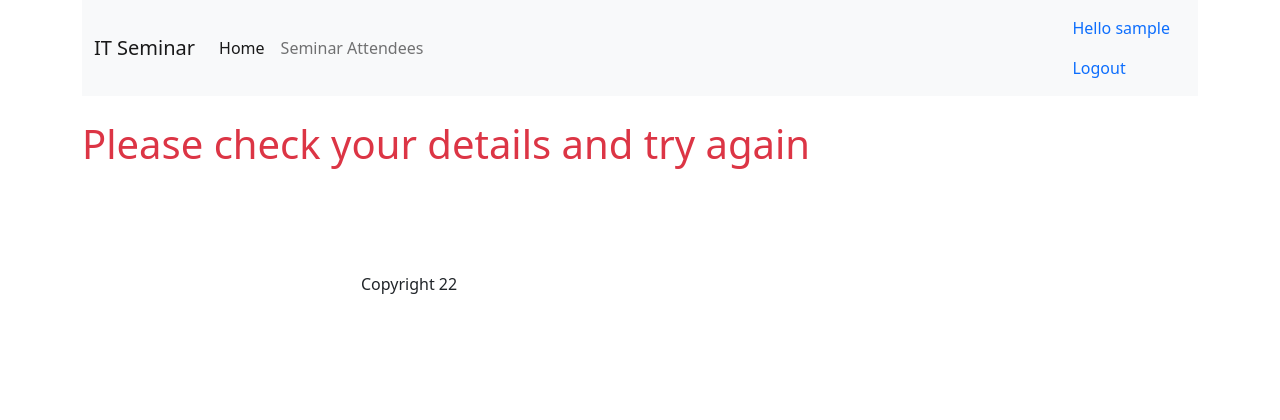
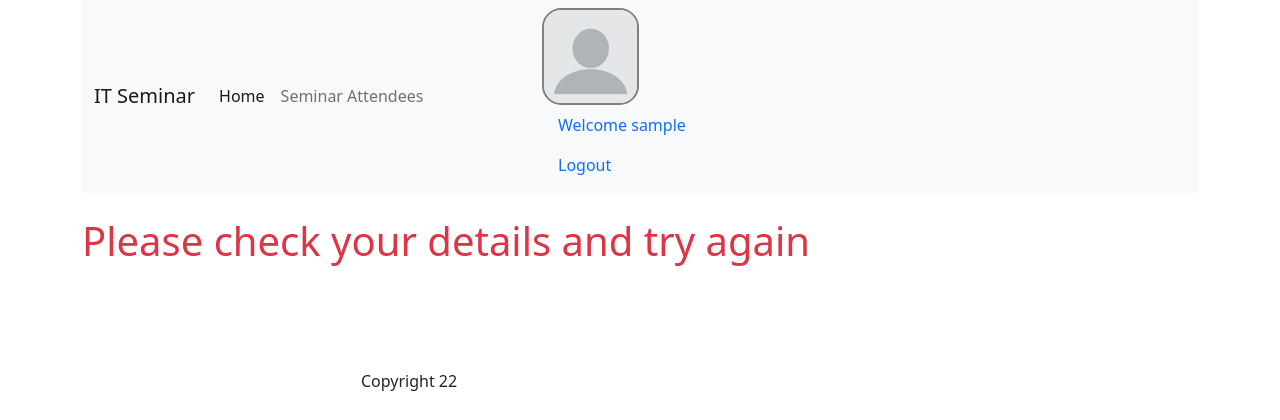
Before and after one commit to ajayidhikrullah/attend_mgt, a PHP site: page /view.php in a window 1280 px wide. Shown: the top 420 px of the page. Run offline with PHP 8.4, Linux system fonts and the light colour scheme; the visitor is signed in with stand-in values (Sample User, id 1); data that the repository does not hold is empty.

Commit message:
added profile img for loggedIn user

```diff
--- a/css/style.css
+++ b/css/style.css
@@ -1,5 +1,9 @@
 img{
-    width: 25%;
+    width: 15%;
     border: 2px solid grey;
-    border-radius: 50%;
+    border-radius: 20%;
 }
+
+/* img.profile_img{
+
+} */
--- a/db/conn.php
+++ b/db/conn.php
@@ -24,7 +24,9 @@
     $validate = new Validate($pdo);
 
     $user->insertUser('Admin', 'password');
+    // $newU = $user->insertUser('Super-Admin', 'pass');
     $newU = $user->insertUser('Super-Admin', 'pass');
+
     // var_dump($newU);exit;
 
 ?>
--- a/includes/header.php
+++ b/includes/header.php
@@ -43,7 +43,8 @@
               ?>
                 <a class="nav-link active" aria-current="page" href="login.php">Login</a>
               <?php } else { ?>
-                <a href="#" class="nav-link active"><span>Hello <?php echo $_SESSION['username'];?></span></a>
+                <img src="<?php echo empty($SESSION['avatar_path']) ? "prof_uploads/blank.png" : $SESSION['avatar_path']; ?>" alt="">
+                <a href="#" class="nav-link active"><span>Welcome <?php echo $_SESSION['username'];?></span></a>
                 <a class="nav-link active" aria-current="page" href="logout.php">Logout</a>
               <?php } ?>
             </li>
--- a/includes/session.php
+++ b/includes/session.php
@@ -1,5 +1,3 @@
 <?php
     session_start();
-
-
 ?>
--- a/view.php
+++ b/view.php
@@ -16,7 +16,7 @@ if (!isset($_GET['id'])) {
 ?>
 
 
-    <img src="<?php echo empty($result['avatar_path']) ? "prof_uploads/blank.png" : $result['avatar_path']; ?>" alt="">
+    <img src="<?php echo empty($result['avatar_path']) ? "prof_uploads/blank.png" : $result['avatar_path']; ?>" alt="re-upload image">
     <br/>
     <br/>
     <div class="card" style="width: 18rem;">
```
